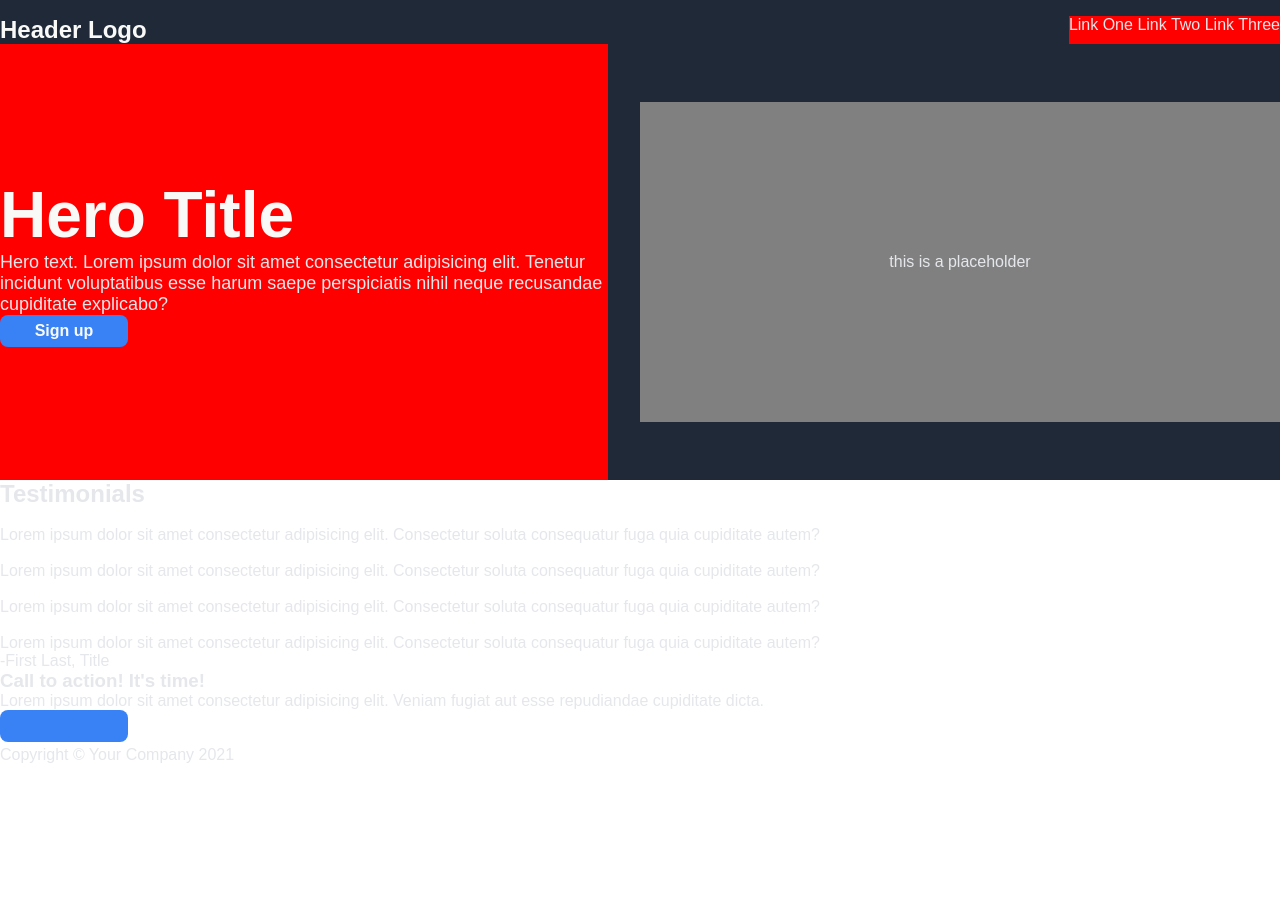
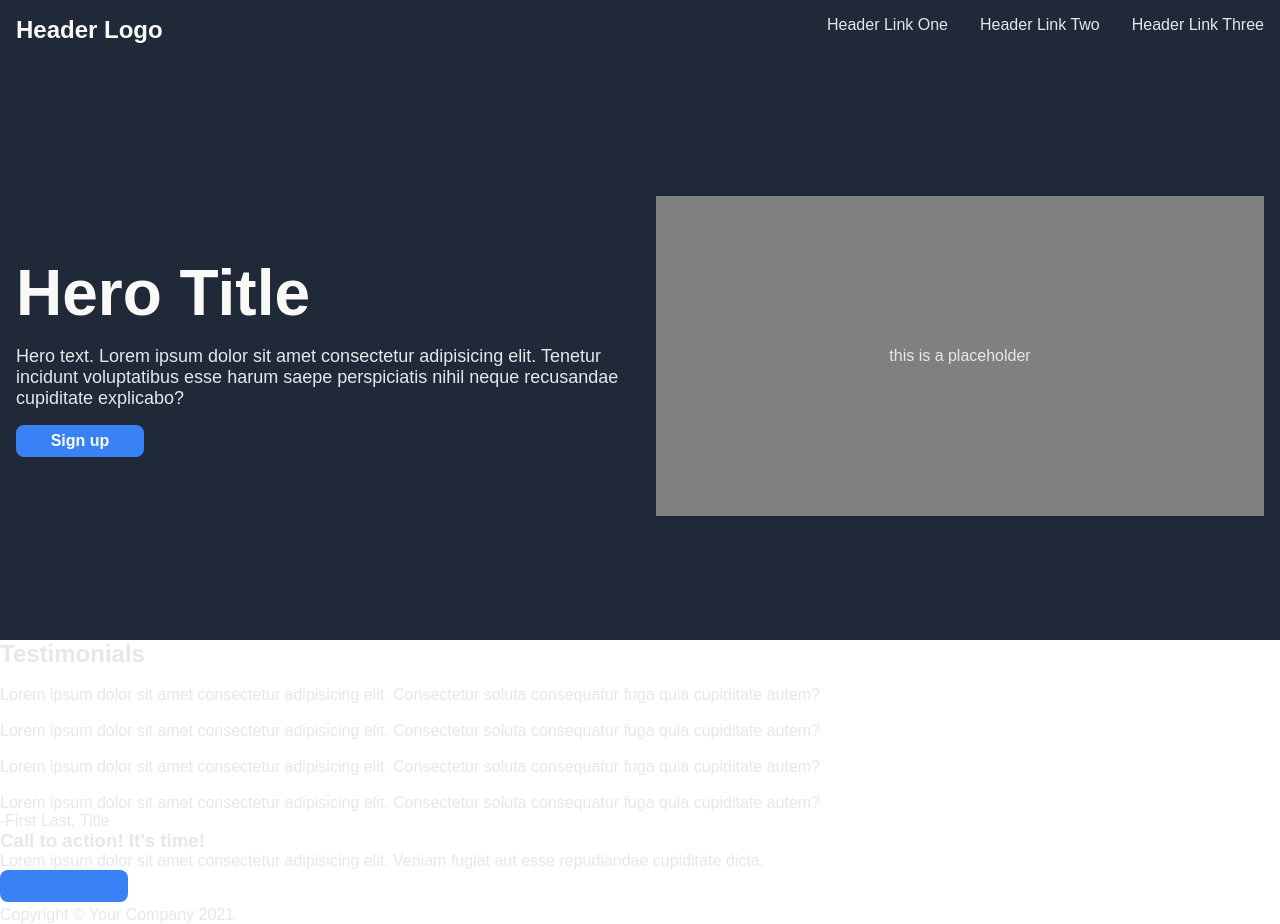
Before and after one commit to majegoid/landing-page, a plain HTML site: page index.html in a window 1280 px wide. Before the commit the page ends 800 px from the top, so only its background shows below. Drawn offline with Linux system fonts and the light colour scheme.

Commit message:
hero section done

```diff
--- a/index.html
+++ b/index.html
@@ -14,9 +14,9 @@
         <div class="nav">
             <h3 class="header-logo-text">Header Logo</h3>
             <div>
-                <a href="">Link One</a>
-                <a href="">Link Two</a>
-                <a href="">Link Three</a>
+                <a href="">Header Link One</a>
+                <a href="">Header Link Two</a>
+                <a href="">Header Link Three</a>
             </div>
         </div>
         <div class="hero">
--- a/styles.css
+++ b/styles.css
@@ -32,8 +32,8 @@ button {
     background-color: var(--primary-color);
     border: none;
     border-radius: 0.5rem;
-    height: 2rem;
-    width: 8rem;
+    min-height: 2rem;
+    min-width: 8rem;
     font-size: 1rem;
     font-weight: bold;
     color: var(--text-white-1);
@@ -45,10 +45,9 @@ button {
     display: flex;
     flex-direction: column;
     background-color: var(--dark-bg-color);
-    height: 30rem;
-    padding-top: 1rem;
+    height: 40rem;
+    padding: 1rem 1rem 0rem 1rem;
 }
-
 
 /* end top-level layout */
 
@@ -60,7 +59,11 @@ button {
 }
 
 .nav div {
-    background-color: red;
+    display: flex;
+    justify-content: space-between;
+    gap: 2rem;
+    /* width: 40%; */
+    /* background-color: red; */
 }
 
 .hero {
@@ -70,16 +73,8 @@ button {
     align-items: stretch;
     gap: 2rem;
     height: 100%;
+    padding: 10rem 0;
     /* background-color: var(--dark-bg-color); */
-}
-
-.hero-text-container {
-    display: flex;
-    flex-direction: column;
-    justify-content: center;
-    align-items: flex-start;
-    flex: 1 1 0;
-    background-color: red;
 }
 
 .hero-image-container {
@@ -94,8 +89,18 @@ button {
     justify-content: center;
     align-items: center;
     height: 20rem;
-    width: 40rem;
+    width: 100%;
     background-color: gray;
+}
+
+.hero-text-container {
+    display: flex;
+    flex-direction: column;
+    justify-content: center;
+    align-items: flex-start;
+    gap: 1rem;
+    flex: 1 1 0;
+    /* background-color: red; */
 }
 
 .hero-main-text {
@@ -117,7 +122,7 @@ button {
 }
 /* end header section */
 
-.information-header-text {
+/* .information-header-text {
 
 }
 
@@ -131,4 +136,4 @@ button {
 
 .hero {
 
-}
+} */
```
